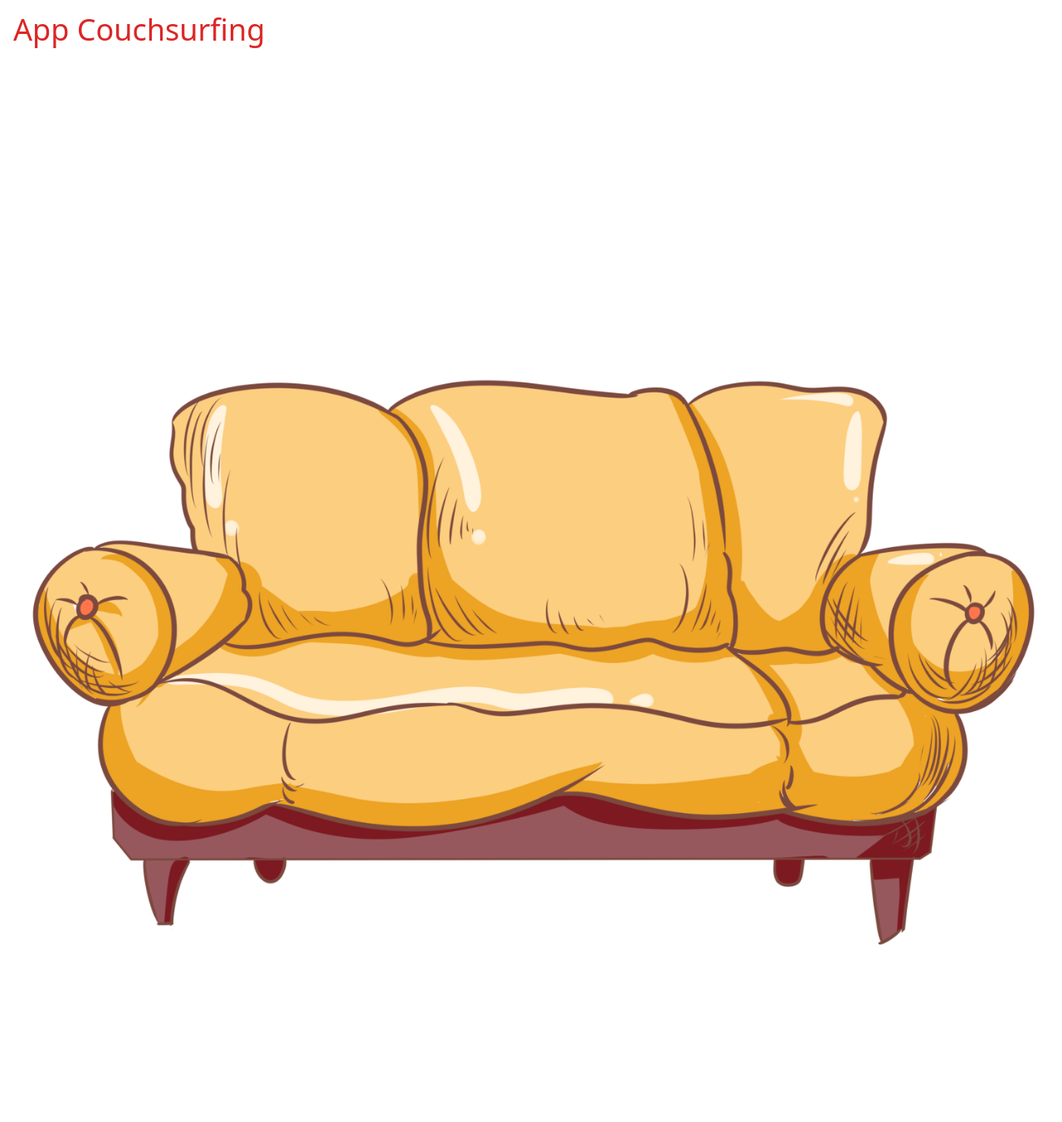
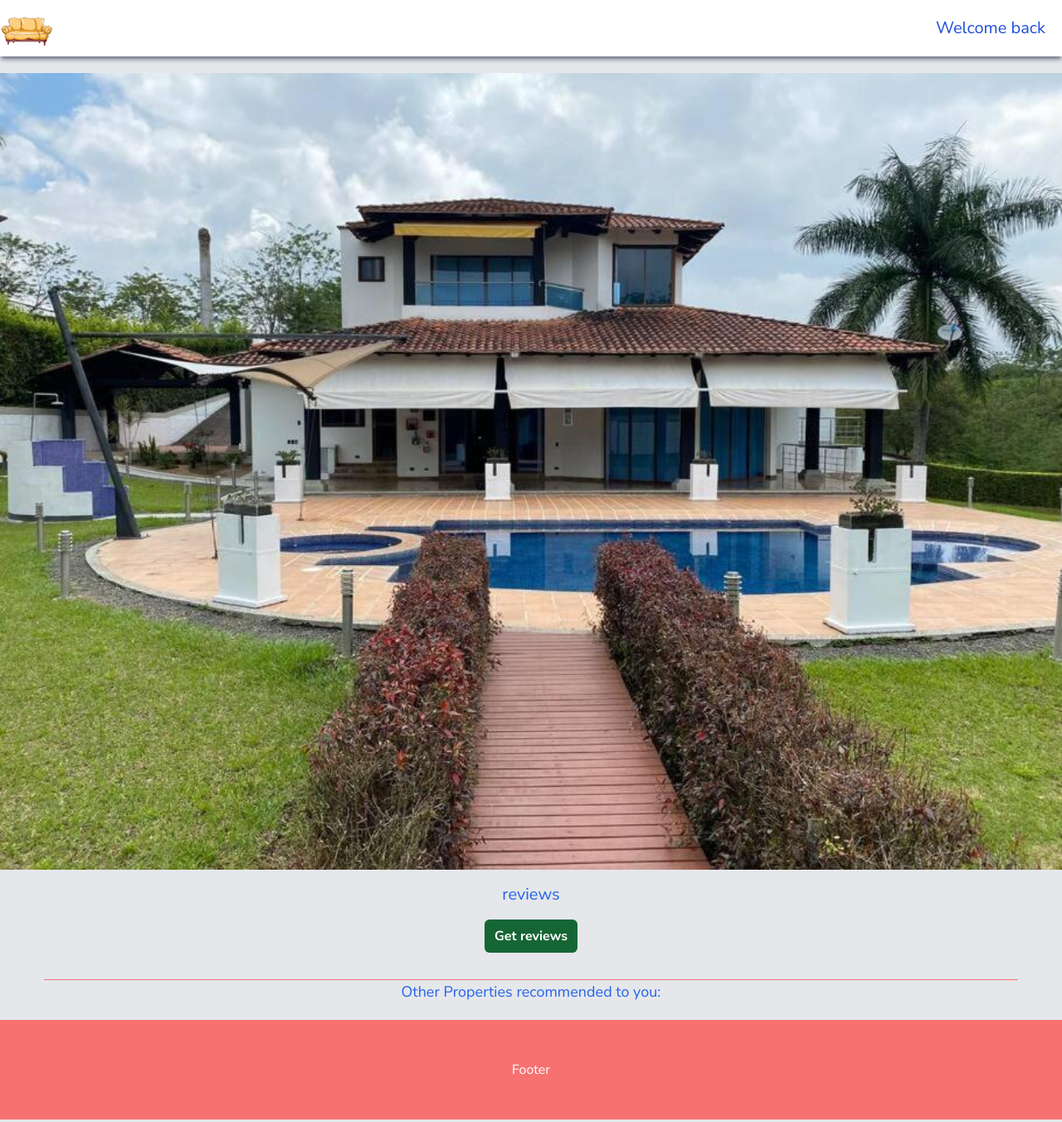
Before and after one commit to SAIDOU11/CouchSurfing-typescript, a React (Vite) app: page / in a window 1280 px wide. Shown: the whole page at 83% size. Built offline with nearby package versions, Linux system fonts and the light colour scheme.

Commit message:
structure

```diff
--- a/index.html
+++ b/index.html
@@ -2,11 +2,17 @@
 <html lang="en">
   <head>
     <meta charset="UTF-8" />
-    <link rel="icon" type="image/svg+xml" href="/vite.svg" />
+    <link rel="icon" type="image/icon" href="./src/assets/yellow-sofa.png" />
+    <link rel="preconnect" href="https://fonts.googleapis.com" />
+    <link rel="preconnect" href="https://fonts.gstatic.com" crossorigin />
+    <link
+      href="https://fonts.googleapis.com/css2?family=Nunito+Sans:ital,opsz,wght@0,6..12,200..1000;1,6..12,200..1000&display=swap"
+      rel="stylesheet"
+    />
     <meta name="viewport" content="width=device-width, initial-scale=1.0" />
     <title>Couchsurfing</title>
   </head>
-  <body>
+  <body class="font-nunito flex flex-col bg-gray-200">
     <div id="root"></div>
     <script type="module" src="/src/main.tsx"></script>
   </body>
--- a/src/App.tsx
+++ b/src/App.tsx
@@ -1,11 +1,14 @@
+import Container from "./components/Container";
+import Navbar from "./components/Navbar";
+import Footer from "./components/Footer";
 import "./index.css";
-import Logo from "../src/assets/yellow-sofa.png";
 
 function App() {
   return (
     <>
-      <h1 className="p-4 text-red-600 text-4xl">App Couchsurfing</h1>
-      <img src={Logo} alt="" />
+      <Navbar />
+      <Container />
+      <Footer />
     </>
   );
 }
--- /dev/null
+++ b/src/components/Container.tsx
@@ -0,0 +1,19 @@
+import Vacation from "../assets/Colombia.jpg";
+
+export const Container = () => {
+  return (
+    <div className="my-5 flex flex-col items-center">
+      <img src={Vacation} alt="" className="w-full" />
+      <h2 className="text-xl text-blue-600 m-4">reviews</h2>
+      <button className="bg-green-800 hover:bg-green-300 hover:text-black text-white font-bold py-2 px-3 rounded-md mb-8">
+        Get reviews
+      </button>
+      <div className="w-11/12 h-[1px] bg-red-400"></div>
+      <h3 className="text-lg text-blue-600">
+        Other Properties recommended to you:
+      </h3>
+    </div>
+  );
+};
+
+export default Container;
--- /dev/null
+++ b/src/components/Footer.tsx
@@ -0,0 +1,7 @@
+export const Footer = () => {
+  return (
+    <div className="w-full bg-red-400 text-white py-12 text-center">Footer</div>
+  );
+};
+
+export default Footer;
--- /dev/null
+++ b/src/components/Navbar.tsx
@@ -0,0 +1,21 @@
+import Logo from "../assets/yellow-sofa.png";
+
+export const Navbar = () => {
+  return (
+    <div className="w-full bg-white sticky flex justify-between items-center shadow-md shadow-gray-500">
+      <div>
+        <img src={Logo} alt="Logo Couchsurfing " className="w-16" />{" "}
+      </div>
+
+      <div className="m-5">
+        <h1 className="text-xl text-blue-700">
+          Welcome back
+          <span id="returning-user"></span>
+          <span id="user"></span>
+        </h1>
+      </div>
+    </div>
+  );
+};
+
+export default Navbar;
--- a/tailwind.config.js
+++ b/tailwind.config.js
@@ -3,7 +3,11 @@ export default {
   content: ["./index.html", "./src/**/*.{js,ts,jsx,tsx}"],
 
   theme: {
-    extend: {},
+    extend: {
+      fontFamily: {
+        nunito: "Nunito Sans, sans-serif;",
+      },
+    },
   },
   plugins: [],
 };
```
